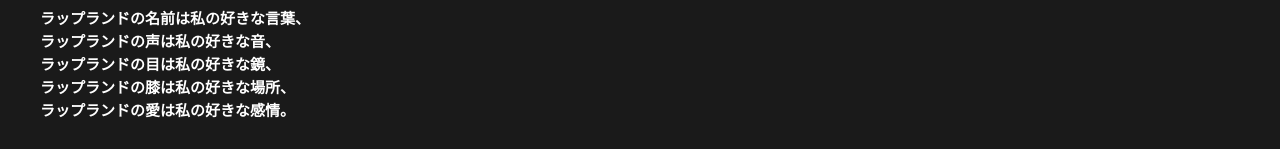
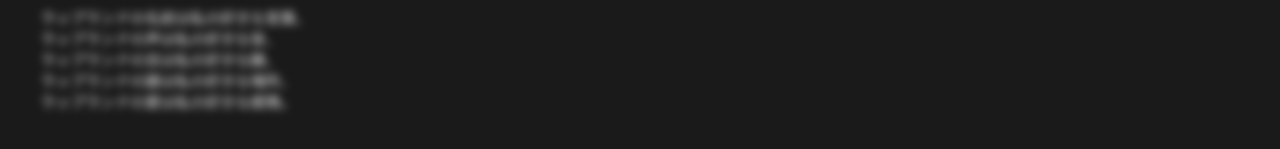
Before and after one commit to Lapp2k1/lapp2k1.github.io, a plain HTML site: page index.html in a window 1280 px wide. Shown: the part 651-800 px from the top of the page. Drawn offline with Linux system fonts and the light colour scheme; no server answers; a script that the page names is missing.

Commit message:
-update comment fixbug blah blah

```diff
--- a/index.html
+++ b/index.html
@@ -71,11 +71,91 @@
           <del>I build things for web</del> (quitw) <br />
         </p>
 
-        <p style="font-size: 15px">ラップランドの名前は私の好きな言葉、</p>
-        <p style="font-size: 15px">ラップランドの声は私の好きな音、</p>
-        <p style="font-size: 15px">ラップランドの目は私の好きな鏡、</p>
-        <p style="font-size: 15px">ラップランドの膝は私の好きな場所、</p>
-        <p style="font-size: 15px">ラップランドの愛は私の好きな感情。</p>
+        <p
+          style="
+            font-family: 'Noto Serif JP', serif;
+            filter: blur(4px);
+            opacity: 0.6;
+            transition: all 0.6s ease;
+            font-size: 15px;
+          "
+          onmouseover="
+  this.style.filter='blur(0)';
+  this.style.opacity='1';
+  this.style.textShadow='0 0 10px rgba(255,255,255,0.5)';
+
+"
+        >
+          ラップランドの名前は私の好きな言葉、
+        </p>
+        <p
+          style="
+            font-family: 'Noto Serif JP', serif;
+            filter: blur(4px);
+            opacity: 0.6;
+            transition: all 0.6s ease;
+            font-size: 15px;
+          "
+          onmouseover="
+  this.style.filter='blur(0)';
+  this.style.opacity='1';
+  this.style.textShadow='0 0 10px rgba(255,255,255,0.5)';
+
+"
+        >
+          ラップランドの声は私の好きな音、
+        </p>
+        <p
+          style="
+            font-family: 'Noto Serif JP', serif;
+            filter: blur(4px);
+            opacity: 0.6;
+            transition: all 0.6s ease;
+            font-size: 15px;
+          "
+          onmouseover="
+  this.style.filter='blur(0)';
+  this.style.opacity='1';
+  this.style.textShadow='0 0 10px rgba(255,255,255,0.5)';
+
+"
+        >
+          ラップランドの目は私の好きな鏡、
+        </p>
+        <p
+          style="
+            font-family: 'Noto Serif JP', serif;
+            filter: blur(4px);
+            opacity: 0.6;
+            transition: all 0.6s ease;
+            font-size: 15px;
+          "
+          onmouseover="
+  this.style.filter='blur(0)';
+  this.style.opacity='1';
+  this.style.textShadow='0 0 10px rgba(255,255,255,0.5)';
+
+"
+        >
+          ラップランドの膝は私の好きな場所、
+        </p>
+        <p
+          style="
+            font-family: 'Noto Serif JP', serif;
+            filter: blur(4px);
+            opacity: 0.6;
+            transition: all 0.6s ease;
+            font-size: 15px;
+          "
+          onmouseover="
+  this.style.filter='blur(0)';
+  this.style.opacity='1';
+  this.style.textShadow='0 0 10px rgba(255,255,255,0.5)';
+
+"
+        >
+          ラップランドの愛は私の好きな感情。
+        </p>
       </div>
       <img
         src="https://avatars.githubusercontent.com/u/165108084?s=400&u=2a6dafdb07b2e08317fd3a3fa31913e836033095&v=4"
```
